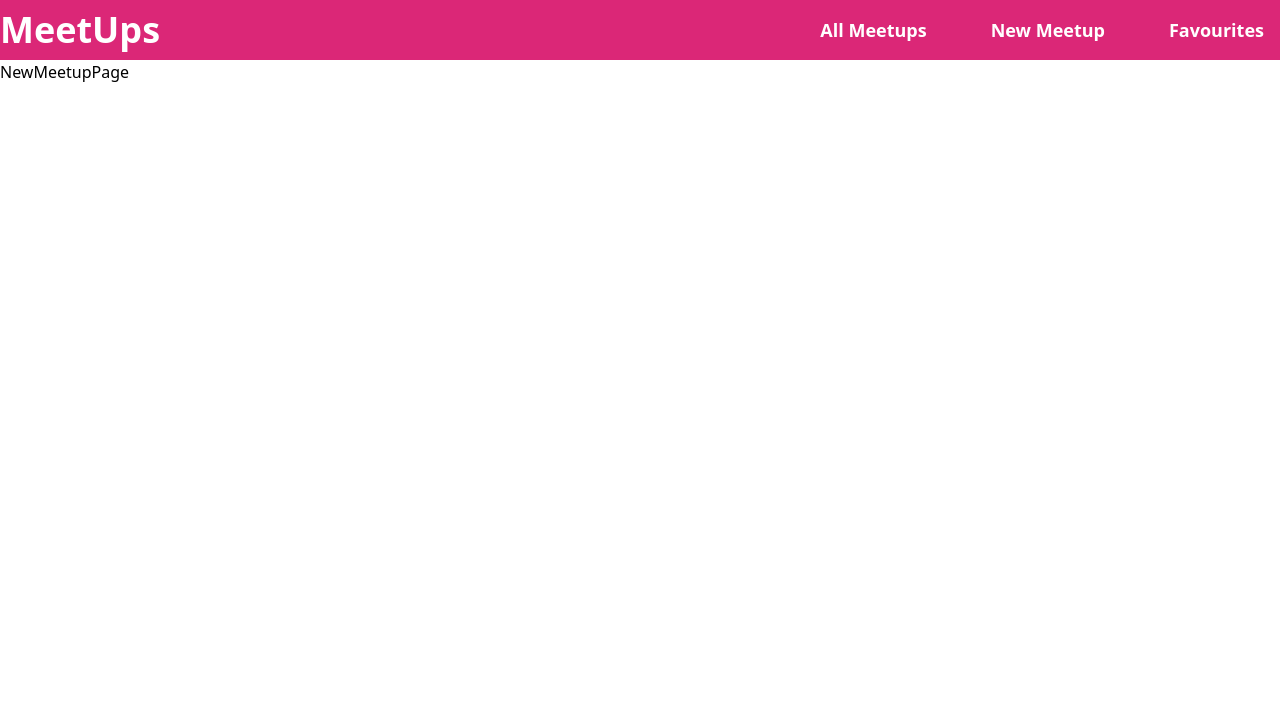
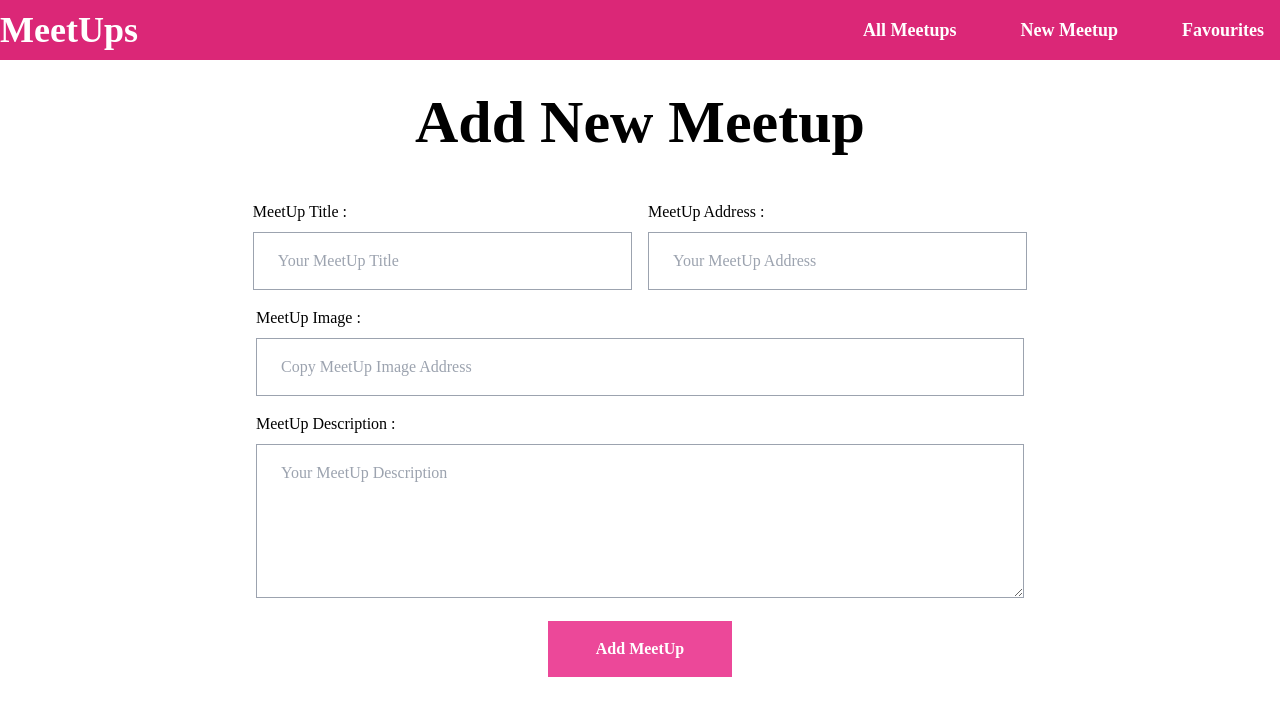
Before and after one commit to farhanahmedhasan/meetup, a React (Create React App) app: page /new_meetup in a window 1280 px wide. Shown: the top 716 px of the page. Built offline with nearby package versions, Linux system fonts and the light colour scheme.

Commit message:
Created New Meetup Form

```diff
--- a/src/App.js
+++ b/src/App.js
@@ -1,17 +1,16 @@
 import { Routes, Route } from 'react-router-dom';
 import { AllMeetupPage, FavouritesPage, NewMeetupPage } from './pages';
-import MainNavigation from './components/layout/MainNavigation';
+import Layout from './components/layout/Layout';
 
 function App() {
   return (
-    <div className='App'>
-      <MainNavigation />
+    <Layout>
       <Routes>
         <Route exact path='/' element={<AllMeetupPage />} />
         <Route exact path='/new_meetup' element={<NewMeetupPage />} />
         <Route exact path='/favourites' element={<FavouritesPage />} />
       </Routes>
-    </div>
+    </Layout>
   );
 }
 
--- /dev/null
+++ b/src/components/layout/Layout.js
@@ -0,0 +1,12 @@
+import MainNavigation from './MainNavigation';
+
+const Layout = (props) => {
+  return (
+    <div>
+      <MainNavigation />
+      <main className='container py-8'>{props.children}</main>
+    </div>
+  );
+};
+
+export default Layout;
--- /dev/null
+++ b/src/components/meetups/MeetupItem.js
@@ -0,0 +1,22 @@
+import classes from './meetupitem.module.css';
+
+const MeetupItem = ({ meetup }) => {
+  return (
+    <li className={classes.card}>
+      <div className={classes.card__img}>
+        <img src={meetup.image} alt={meetup.title} />
+      </div>
+      <div className={classes.card__textBox}>
+        <h3 className={classes.card__title}>{meetup.title}</h3>
+        <address className={classes.card__address}>{meetup.address}</address>
+        <p className={classes.card__description}>{meetup.description}</p>
+      </div>
+
+      <div className={classes.card__action}>
+        <button>To favourites</button>
+      </div>
+    </li>
+  );
+};
+
+export default MeetupItem;
--- /dev/null
+++ b/src/components/meetups/MeetupList.js
@@ -0,0 +1,13 @@
+import MeetupItem from './MeetupItem';
+
+const MeetupList = (props) => {
+  return (
+    <ul className={props.className}>
+      {props.meetups.map((meetup) => (
+        <MeetupItem meetup={meetup} key={meetup.id} />
+      ))}
+    </ul>
+  );
+};
+
+export default MeetupList;
--- /dev/null
+++ b/src/components/meetups/NewMeetupForm.module.js
@@ -0,0 +1,102 @@
+import { useRef } from 'react';
+
+import classes from './newmeetupform.module.css';
+
+const NewMeetupForm = () => {
+  const titleRef = useRef();
+  const descriptionRef = useRef();
+  const imageRef = useRef();
+  const addressRef = useRef();
+
+  const handleSubmit = (e) => {
+    e.preventDefault();
+    const title = titleRef.current.value;
+    const description = descriptionRef.current.value;
+    const image = imageRef.current.value;
+    const address = addressRef.current.value;
+
+    const meetup = {
+      title,
+      description,
+      image,
+      address,
+      id: Date.now(),
+    };
+
+    console.log(meetup);
+
+    document.getElementById('form_meetUp').reset();
+  };
+
+  return (
+    <form id='form_meetUp' className={classes.form} onSubmit={handleSubmit}>
+      <div className={`${classes.form__group} col-span-6`}>
+        <label className={classes.form__label} htmlFor='title'>
+          MeetUp Title :
+        </label>
+        <input
+          ref={titleRef}
+          required
+          className={classes.formControl}
+          type='text'
+          name='title'
+          id='title'
+          placeholder='Your MeetUp Title'
+        />
+      </div>
+
+      <div className={`${classes.form__group} col-span-6  place-self-start`}>
+        <label className={classes.form__label} htmlFor='address'>
+          MeetUp Address :
+        </label>
+        <input
+          ref={addressRef}
+          required
+          className={classes.formControl}
+          type='address'
+          name='address'
+          id='address'
+          placeholder='Your MeetUp Address'
+        />
+      </div>
+
+      <div className={`${classes.form__group} col-span-12  place-self-center`}>
+        <label className={classes.form__label} htmlFor='image'>
+          MeetUp Image :
+        </label>
+        <input
+          ref={imageRef}
+          required
+          className={classes.formControl}
+          type='url'
+          name='image'
+          id='image'
+          placeholder='Copy MeetUp Image Address'
+        />
+      </div>
+
+      <div className={`${classes.form__group} col-span-12  place-self-center`}>
+        <label className={classes.form__label} htmlFor='description'>
+          MeetUp Description :
+        </label>
+        <textarea
+          ref={descriptionRef}
+          required
+          className={classes.formControl}
+          name='description'
+          id='description'
+          placeholder='Your MeetUp Description'
+          rows='5'
+        ></textarea>
+      </div>
+
+      <div className={`${classes.form__group} col-span-12 place-self-center text-center`}>
+        <button className={classes.form__button} type='submit'>
+          Add MeetUp
+        </button>
+      </div>
+    </form>
+  );
+};
+
+export default NewMeetupForm;
--- /dev/null
+++ b/src/components/meetups/meetupitem.module.css
@@ -0,0 +1,31 @@
+.card {
+  @apply shadow-2xl;
+}
+
+.card__img {
+  @apply mb-4;
+}
+
+.card__textBox {
+  @apply p-4;
+}
+
+.card__title {
+  @apply text-xl font-bold mb-4;
+}
+
+.card__description {
+  @apply text-base;
+}
+
+.card__address {
+  @apply mb-4;
+}
+
+.card__action {
+  @apply flex justify-end items-center p-4;
+}
+
+.card__action button {
+  @apply border border-gray-300 p-2;
+}
--- /dev/null
+++ b/src/components/meetups/newmeetupform.module.css
@@ -0,0 +1,15 @@
+.form {
+  @apply grid grid-cols-12 gap-4 place-items-end;
+}
+.form__group {
+  @apply w-3/5;
+}
+.form__label {
+  @apply block mb-2;
+}
+.formControl {
+  @apply w-full outline-none border border-gray-400 py-4 px-6;
+}
+.form__button {
+  @apply py-4 px-12 bg-pink-500 hover:bg-pink-700 text-white font-bold;
+}
--- a/src/index.css
+++ b/src/index.css
@@ -1,3 +1,7 @@
 @import 'tailwindcss/base';
 @import 'tailwindcss/components';
 @import 'tailwindcss/utilities';
+
+body {
+  font-family: cursive;
+}
--- a/src/pages/AllMeetup.js
+++ b/src/pages/AllMeetup.js
@@ -1,7 +1,41 @@
-import React from 'react';
+import MeetupList from '../components/meetups/MeetupList';
+const data = [
+  {
+    id: 'm1',
+    title: 'This is a first meetup',
+    image:
+      'https://upload.wikimedia.org/wikipedia/commons/thumb/d/d3/Stadtbild_M%C3%BCnchen.jpg/2560px-Stadtbild_M%C3%BCnchen.jpg',
+    address: 'Meetupstreet 5, 12345 Meetup City',
+    description: 'This is a first, amazing meetup which you definitely should not miss. It will be a lot of fun!',
+  },
+  {
+    id: 'm2',
+    title: 'This is a second meetup',
+    image:
+      'https://upload.wikimedia.org/wikipedia/commons/thumb/d/d3/Stadtbild_M%C3%BCnchen.jpg/2560px-Stadtbild_M%C3%BCnchen.jpg',
+    address: 'Meetupstreet 5, 12345 Meetup City',
+    description: 'This is a first, amazing meetup which you definitely should not miss. It will be a lot of fun!',
+  },
 
+  {
+    id: 'm3',
+    title: 'This is a second meetup',
+    image:
+      'https://upload.wikimedia.org/wikipedia/commons/thumb/d/d3/Stadtbild_M%C3%BCnchen.jpg/2560px-Stadtbild_M%C3%BCnchen.jpg',
+    address: 'Meetupstreet 5, 12345 Meetup City',
+    description: 'This is a first, amazing meetup which you definitely should not miss. It will be a lot of fun!',
+  },
+];
 const AllMeetupPage = () => {
-  return <div>AllMeetupPage</div>;
+  return (
+    <div>
+      <h1 className='text-6xl text-center mb-12 font-bold'>All Meetup</h1>
+      <MeetupList
+        meetups={data}
+        className='grid grid-cols md:grid-cols-2 lg:grid-cols-3 gap-4 items-center place-items-center'
+      />
+    </div>
+  );
 };
 
 export default AllMeetupPage;
--- a/src/pages/NewMeetup.js
+++ b/src/pages/NewMeetup.js
@@ -1,5 +1,11 @@
+import NewMeetupForm from '../components/meetups/NewMeetupForm.module';
 const NewMeetupPage = () => {
-  return <div>NewMeetupPage</div>;
+  return (
+    <>
+      <h1 className='text-6xl text-center mb-12 font-bold'>Add New Meetup</h1>
+      <NewMeetupForm />
+    </>
+  );
 };
 
 export default NewMeetupPage;
--- a/tailwind.config.js
+++ b/tailwind.config.js
@@ -1,5 +1,4 @@
 module.exports = {
-  mode: 'jit',
   purge: ['./src/**/*.{js,jsx,ts,tsx}', './public/index.html'],
   darkMode: false, // or 'media' or 'class'
   theme: {
```
